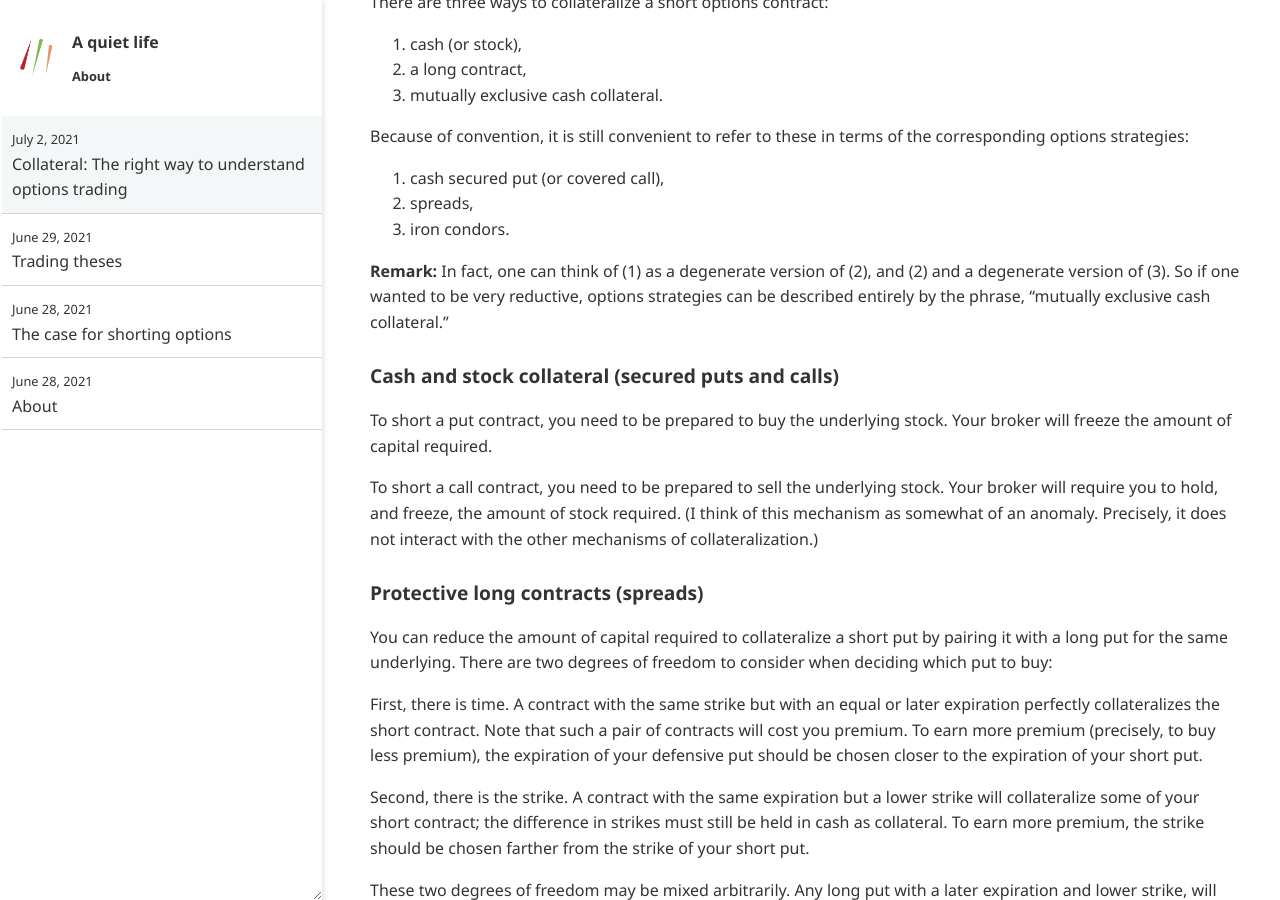
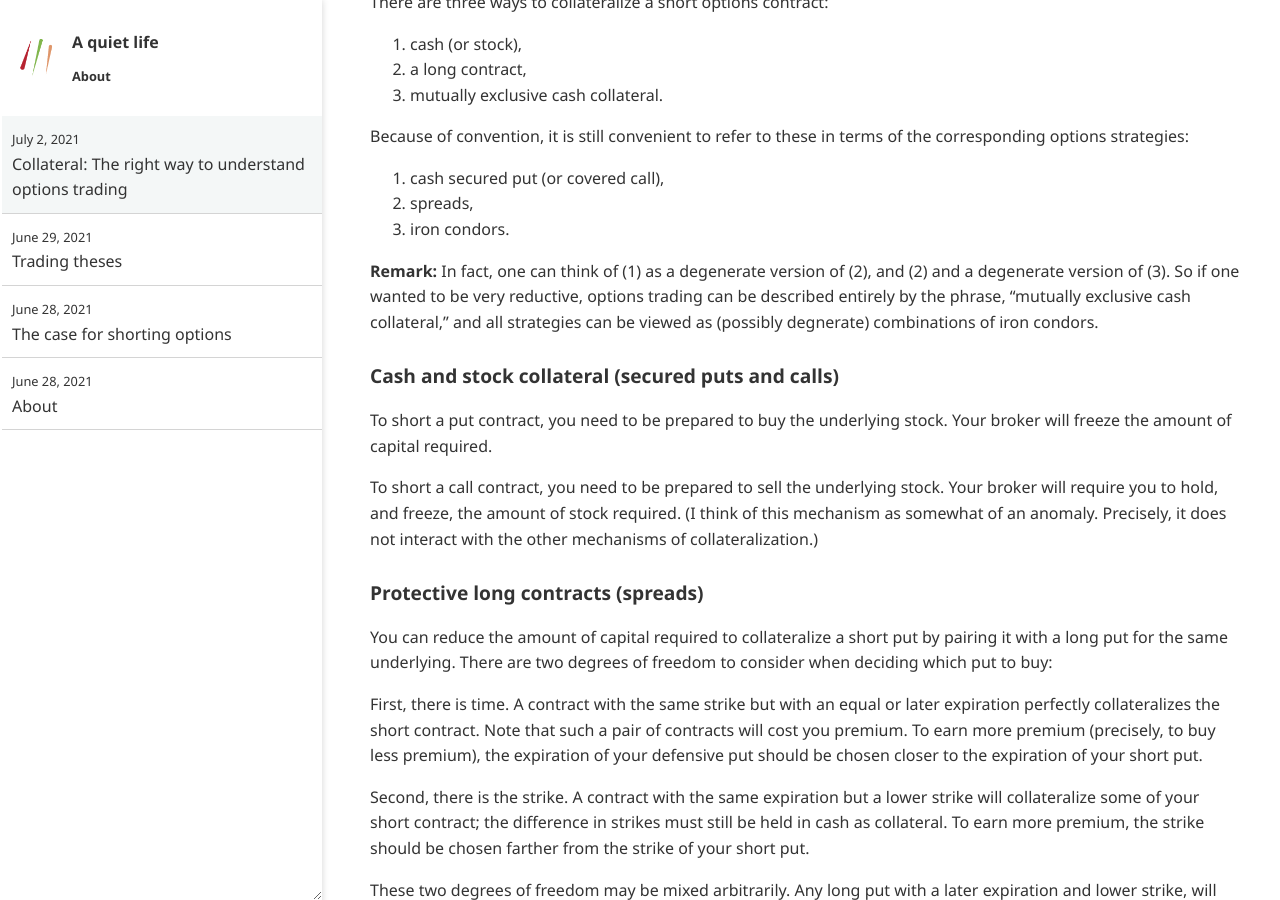
Before and after one commit to ansyblenetwork/aquietlife, a Jekyll site: the page built from _posts/2021-07-02-collateral.md, in a window 1280 px wide and 900 px high, scrolled down 475 px. Built offline with Jekyll 4.4.1, drawn with Linux system fonts in a browser that asks for light colours.

Commit message:
Update 2021-07-02-collateral.md

```diff
--- a/_posts/2021-07-02-collateral.md
+++ b/_posts/2021-07-02-collateral.md
@@ -24,7 +24,7 @@
 2. spreads,
 3. iron condors.
 
-__Remark:__ In fact, one can think of (1) as a degenerate version of (2), and (2) and a degenerate version of (3). So if one wanted to be very reductive, options strategies can be described entirely by the phrase, "mutually exclusive cash collateral."
+__Remark:__ In fact, one can think of (1) as a degenerate version of (2), and (2) and a degenerate version of (3). So if one wanted to be very reductive, options trading can be described entirely by the phrase, "mutually exclusive cash collateral," and all strategies can be viewed as (possibly degnerate) combinations of iron condors.
 
 ### Cash and stock collateral (secured puts and calls)
 
```
